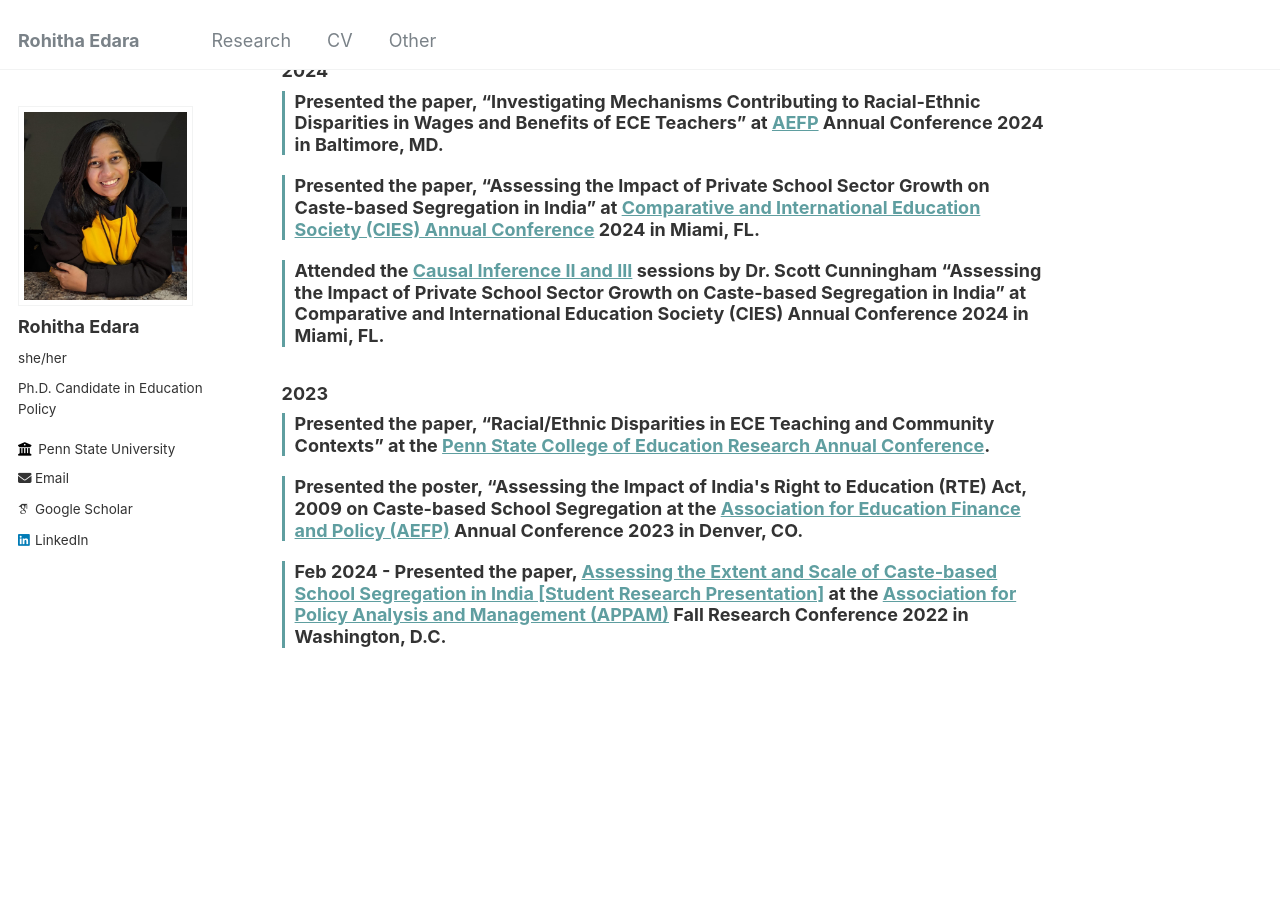
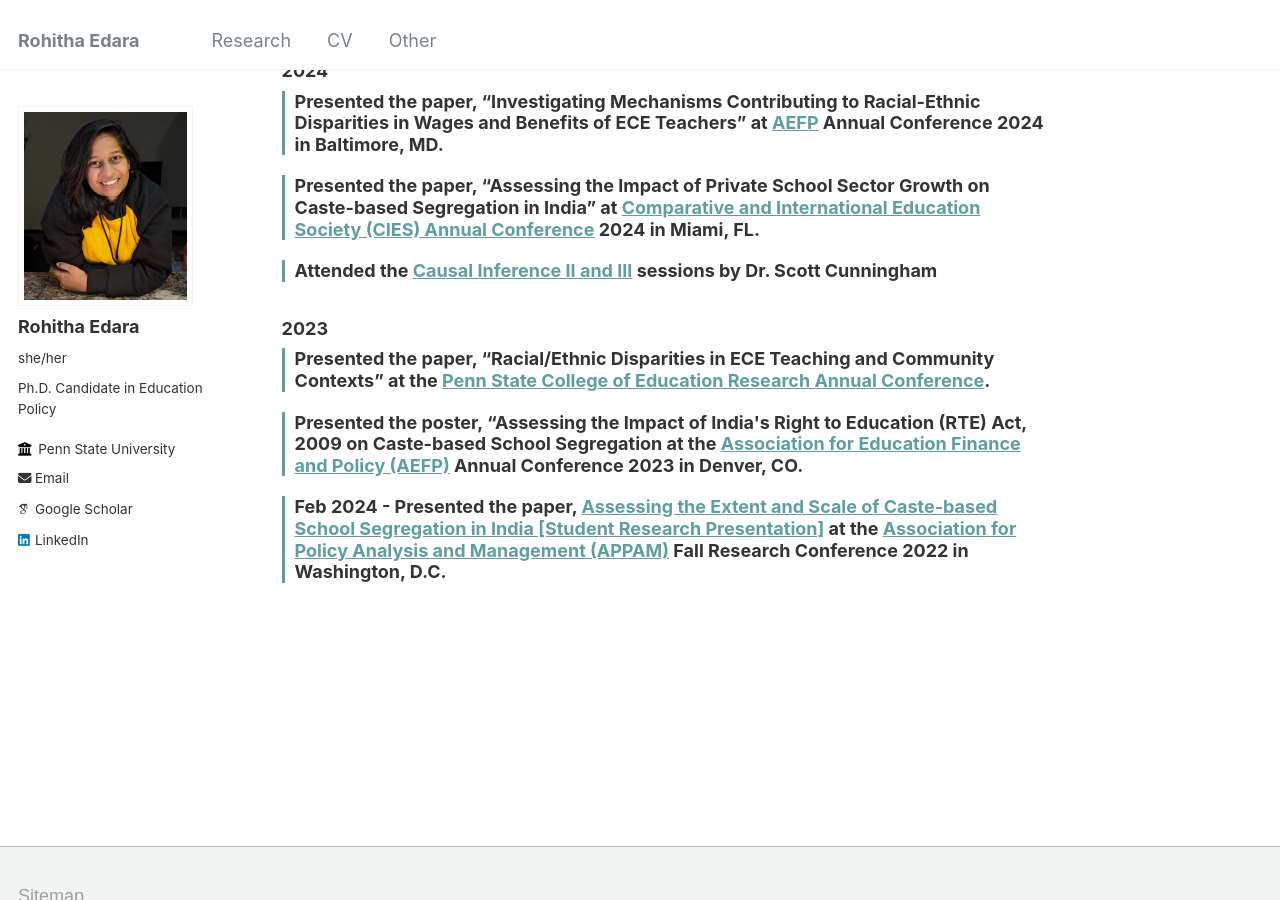
Before and after one commit to rohitha-edara/rohitha-edara.github.io, a Jekyll site: the page built from _pages/about.md, in a window 1280 px wide and 900 px high, scrolled down 591 px. Built offline with Jekyll 4.4.1, drawn with Linux system fonts in a browser that asks for light colours; some web fonts are replaced.

Commit message:
Update about.md

```diff
--- a/_pages/about.md
+++ b/_pages/about.md
@@ -59,7 +59,7 @@
   </div>
 
   <div class="news-item">
-	<h3>Attended the <a href="https://www.mixtapesessions.io/sessions/">Causal Inference II and III</a> sessions by Dr. Scott Cunningham “Assessing the Impact of Private School Sector Growth on Caste-based Segregation in India” at Comparative and International Education Society (CIES) Annual Conference 2024 in Miami, FL.</h3>
+	<h3>Attended the <a href="https://www.mixtapesessions.io/sessions/">Causal Inference II and III</a> sessions by Dr. Scott Cunningham</h3>
   </div>
 
  <h3>2023</h3>
```
